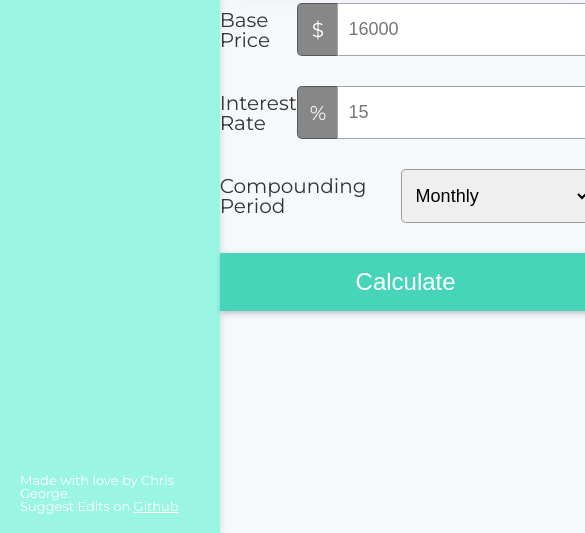
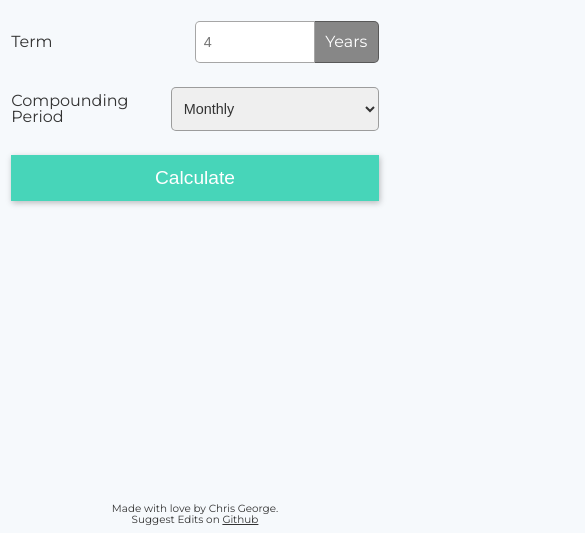
Before and after one commit to cg15255/simpleCompoundInterestCalculator, a plain HTML site: page index.html in a window 390 px wide. Shown: the part 311-844 px from the top of the page, 585 px wide, since content can reach past the window. Drawn offline with Linux system fonts and the light colour scheme.

Commit message:
added responsive styles to project

```diff
--- a/index.css
+++ b/index.css
@@ -67,6 +67,7 @@ h1 {
 }
 
 /* Main Styles */
+
 main {
   flex-grow: 1;
   font-size: 1.8rem;
@@ -114,6 +115,7 @@ main {
 /* Form Styles */
 
 input[type="text"],
+input[type="number"],
 select {
   padding: 1.5rem 1rem;
   font-size: 1.8rem;
@@ -121,9 +123,15 @@ select {
   border-radius: 0 5px 5px 0;
 }
 
+#loanTerm {
+  border-radius: 5px 0 0 5px;
+  width: 15rem;
+}
+
 select {
   border-radius: 5px;
   width: 225px;
+  color: #333;
 }
 
 select:hover {
@@ -145,16 +153,26 @@ form {
   display: flex;
 }
 
-.input-before {
+.input-before,
+.input-after {
   background: #878787;
   display: flex;
   align-items: center;
   justify-content: center;
+  border: 1px solid rgba(0, 0, 0, 0.35);
+  color: white;
+}
+
+.input-before {
   width: 4rem;
-  border: 1px solid rgba(0, 0, 0, 0.35);
   border-right: none;
   border-radius: 5px 0 0 5px;
-  color: white;
+}
+
+.input-after {
+  width: 8rem;
+  border-left: none;
+  border-radius: 0 5px 5px 0;
 }
 
 .button {
@@ -174,3 +192,52 @@ form {
   background: var(--secondaryColor);
   transition: background 0.3s;
 }
+
+/* Media Queries */
+
+@media (max-width: 900px) {
+  body {
+    flex-direction: column;
+  }
+
+  header {
+    height: 6rem;
+    width: 100vw;
+    text-align: center;
+    padding: 2rem;
+  }
+
+  header p {
+    position: absolute;
+    bottom: 1rem;
+    color: #333;
+  }
+
+  header a {
+    color: #333;
+  }
+
+  h1 {
+    font-size: 1.7rem;
+  }
+}
+
+@media (max-width: 700px) {
+  html {
+    font-size: 8px;
+  }
+
+  .container {
+    max-width: 100%;
+    margin: 2.5rem auto 0;
+    padding: 1.4rem;
+  }
+
+  .mainTotalDisplay-top-bar {
+    display: none;
+  }
+
+  .total {
+    font-size: 3.5rem;
+  }
+}
--- a/index.html
+++ b/index.html
@@ -69,6 +69,13 @@
             </div>
           </div>
           <div class="form-group">
+            <label for="loanTerm">Term</label>
+            <div class="input-group">
+              <input type="number" min="0" id="loanTerm" placeholder="4" />
+              <span class="input-after">Years</span>
+            </div>
+          </div>
+          <div class="form-group">
             <label for="compoundingPeriod">Compounding Period</label>
             <select name="cars" id="compoundingPeriod">
               <option value="monthly">Monthly</option>
@@ -77,7 +84,7 @@
               <option value="daily">Daily</option>
             </select>
           </div>
-          <input class="button card" type="submit" value="Calculate" />
+          <input class="button" type="submit" value="Calculate" />
         </form>
       </div>
     </main>
```
Also changed, not shown: 1 other file.
